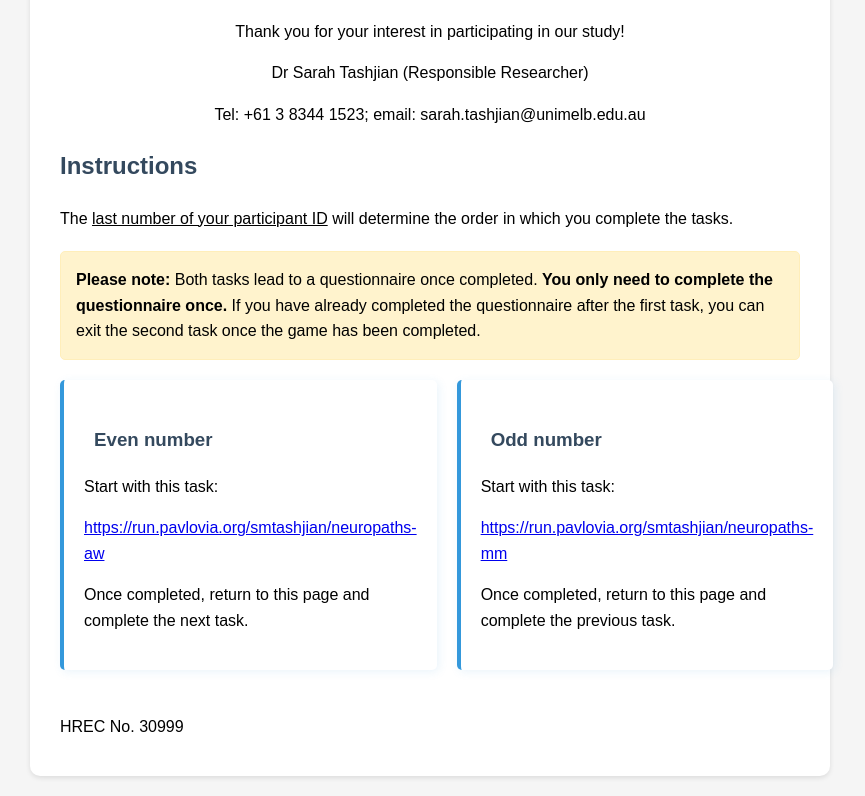
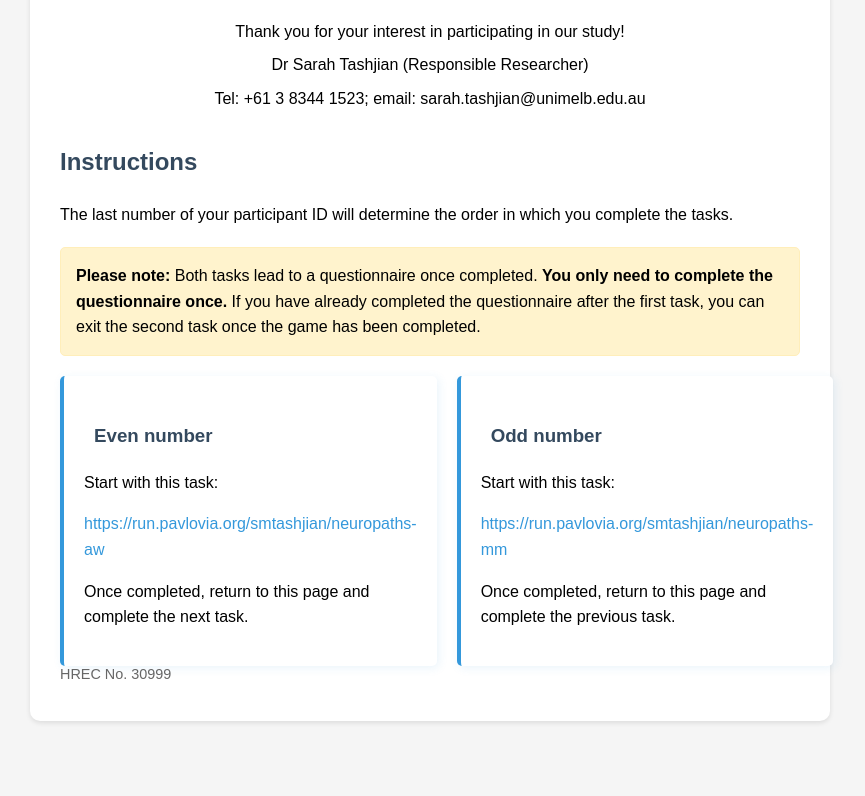
Before and after one commit to edenharari/Behav-Index-AWMM, a plain HTML site: page index.html in a window 1280 px wide. Shown: the part 256-1052 px from the top of the page, without its empty margins (210-1075 px from the left). After the commit the page ends 997 px from the top, so only its background shows below. Drawn offline with Linux system fonts and the light colour scheme.

Commit message:
new style

```diff
--- a/index.html
+++ b/index.html
@@ -5,7 +5,6 @@
     <meta name="viewport" content="width=device-width, initial-scale=1.0">
     <title>How Safe Are You?</title>
     <style>
-
         body {
             font-family: Arial, sans-serif;
             max-width: 800px;
@@ -20,6 +19,7 @@
             border-radius: 10px;
             box-shadow: 0 2px 5px rgba(0,0,0,0.1);
             position: relative;
+            min-height: 600px;
         }
         .corner-image {
             position: absolute;
@@ -45,6 +45,7 @@
         }
         h2 {
             color: #34495e;
+            margin-top: 2rem;
         }
         h3 {
             color: #34495e;
@@ -62,12 +63,13 @@
             padding: 20px;
             border-radius: 5px;
             background-color: white;
-            transition: transform 0.2s;
+            transition: transform 0.2s, box-shadow 0.2s;
             border-left: 4px solid #3498db;
             box-shadow: 2px 2px 10px rgba(52, 152, 219, 0.1);
         }
         .task-section:hover {
             transform: translateY(-2px);
+            box-shadow: 2px 4px 15px rgba(52, 152, 219, 0.2);
         }
         .important-note {
             background-color: #fff3cd;
@@ -78,15 +80,28 @@
         }
         .centered-text {
             text-align: center;
+            margin: 0.5rem 0;
         }
-
+        .contact-info {
+            margin: 1rem 0;
+            text-align: center;
+        }
         .hrec-number {
             position: absolute;
             bottom: 20px;
             left: 30px;
-            margin-top: 40px;
+            color: #666;
+            font-size: 0.9rem;
         }
-
+        a {
+            color: #3498db;
+            text-decoration: none;
+            transition: color 0.2s;
+        }
+        a:hover {
+            color: #2980b9;
+            text-decoration: underline;
+        }
         @media (max-width: 600px) {
             .corner-image {
                 width: 120px;
@@ -94,9 +109,17 @@
             }
             h1 {
                 margin-top: 100px;
+                font-size: 1.5rem;
             }
             .task-order {
                 flex-direction: column;
+            }
+            .container {
+                padding: 20px;
+                min-height: auto;
+            }
+            .contact-info {
+                font-size: 0.9rem;
             }
         }
     </style>
@@ -107,12 +130,14 @@
         <img src="AND Lab Logo.png" alt="AND Lab Logo" class="corner-image right-image">
 
         <h1>Can you tell how safe you are?</h1>
-        <p class="centered-text">Thank you for your interest in participating in our study!</p>
-        <p class="centered-text">Dr Sarah Tashjian (Responsible Researcher)</p>
-        <p class="centered-text">Tel: +61 3 8344 1523; email: sarah.tashjian@unimelb.edu.au</p>
+        <div class="contact-info">
+            <p class="centered-text">Thank you for your interest in participating in our study!</p>
+            <p class="centered-text">Dr Sarah Tashjian (Responsible Researcher)</p>
+            <p class="centered-text">Tel: +61 3 8344 1523; email: sarah.tashjian@unimelb.edu.au</p>
+        </div>
 
         <h2>Instructions</h2>
-        <p>The <u>last number of your participant ID</u> will determine the order in which you complete the tasks.</p>
+        <p>The last number of your participant ID will determine the order in which you complete the tasks.</p>
 
         <div class="important-note">
             <strong>Please note:</strong> Both tasks lead to a questionnaire once completed.
@@ -125,19 +150,18 @@
             <div class="task-section">
                 <h3>Even number</h3>
                 <p>Start with this task:</p>
-                <p><a href="#">https://run.pavlovia.org/smtashjian/neuropaths-aw</a></p>
+                <p><a href="#" target="_blank" rel="noopener noreferrer">https://run.pavlovia.org/smtashjian/neuropaths-aw</a></p>
                 <p>Once completed, return to this page and complete the next task.</p>
             </div>
 
             <div class="task-section">
                 <h3>Odd number</h3>
                 <p>Start with this task:</p>
-                <p><a href="#">https://run.pavlovia.org/smtashjian/neuropaths-mm</a></p>
+                <p><a href="#" target="_blank" rel="noopener noreferrer">https://run.pavlovia.org/smtashjian/neuropaths-mm</a></p>
                 <p>Once completed, return to this page and complete the previous task.</p>
             </div>
         </div>
 
-        <br><br>
         <p class="hrec-number">HREC No. 30999</p>
     </div>
 </body>
```
